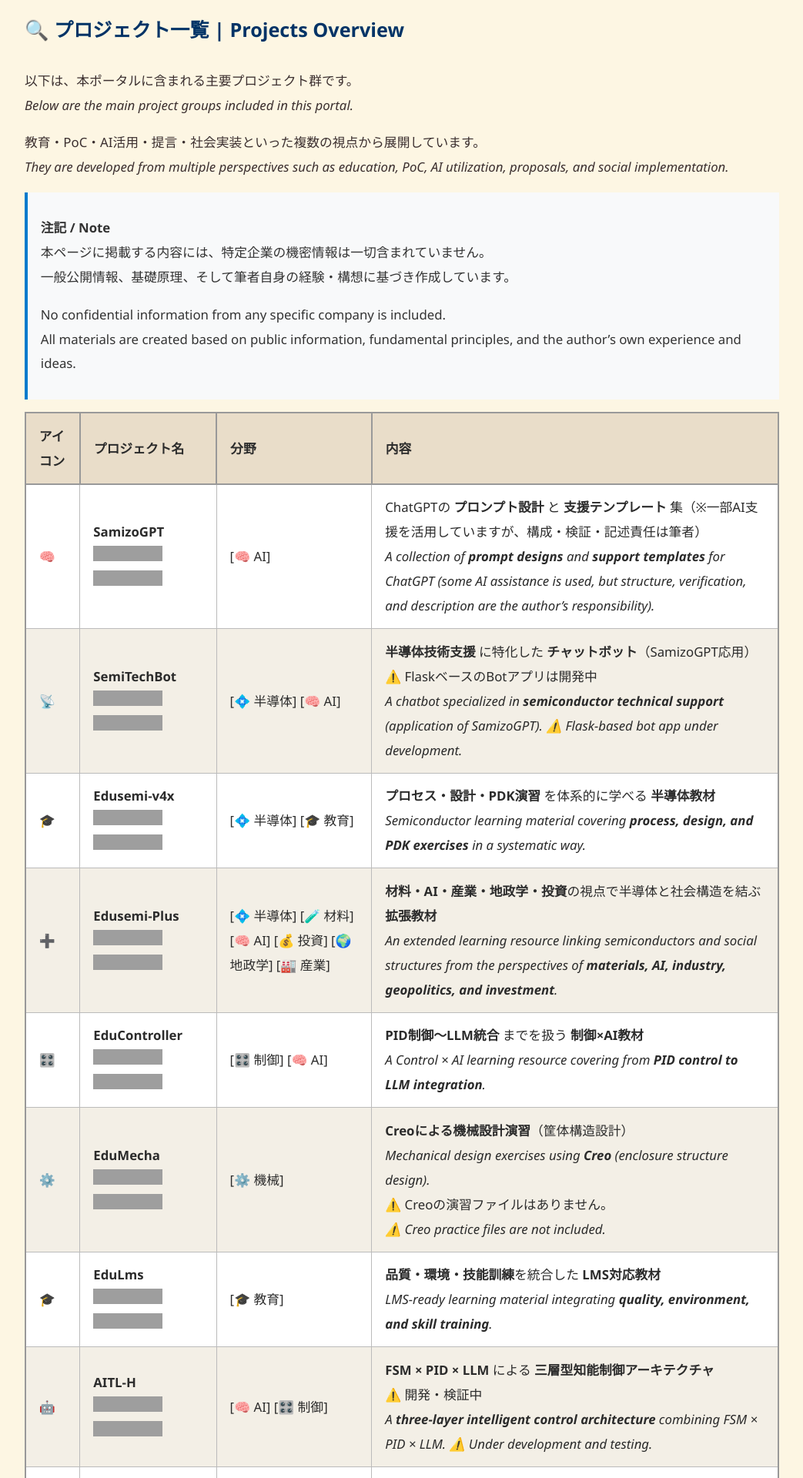
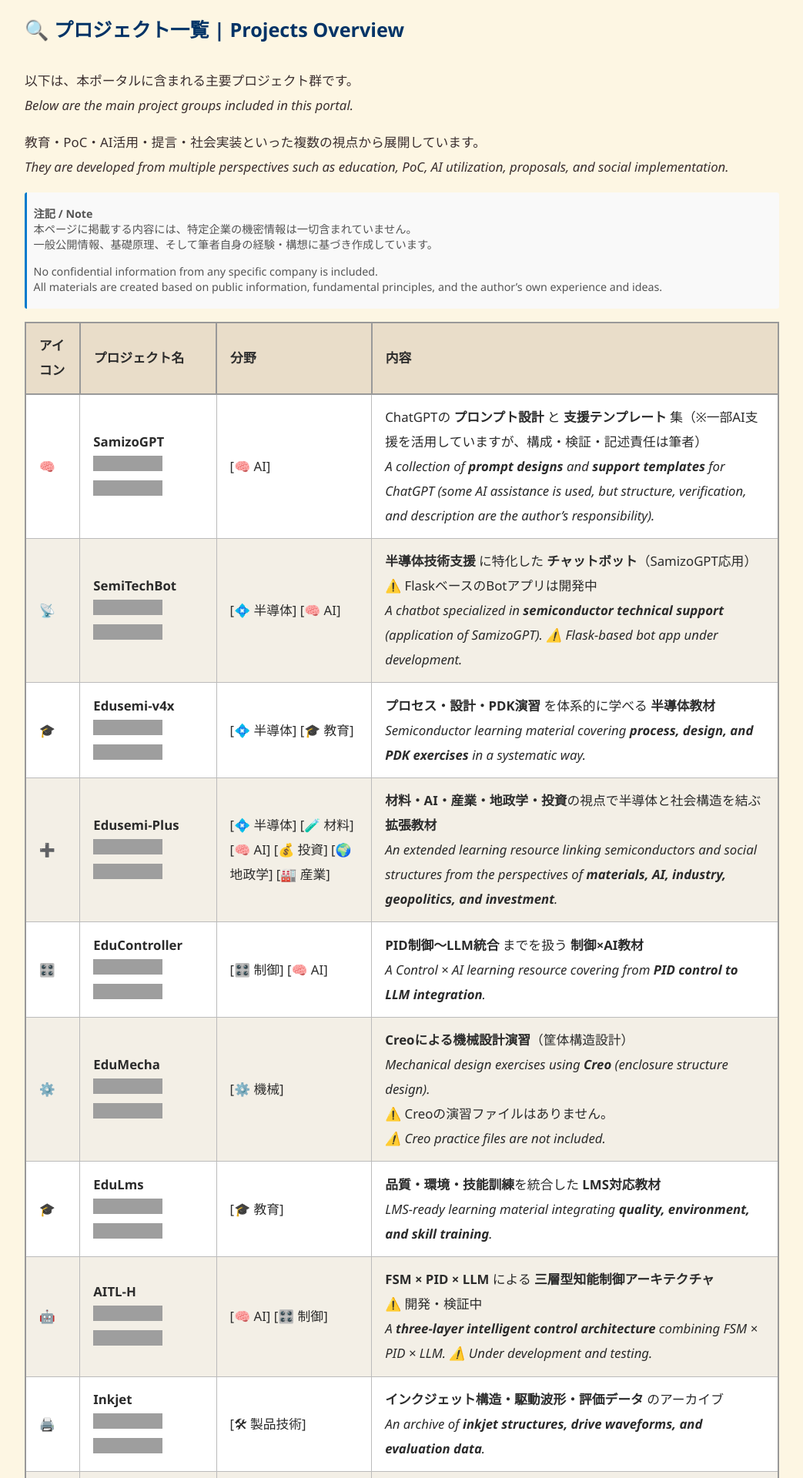
Before and after one commit to Samizo-AITL/Samizo-AITL.github.io, a Jekyll site: the page built from index.md, in a window 1280 px wide. Shown: the part 1214-3134 px from the top of the page at 77% size, without its empty margins (118-1161 px from the left). Built offline with Jekyll 4.4.1, drawn with Linux system fonts in a browser that asks for light colours; grey boxes are pictures that could not be loaded.

Commit message:
Update index.md

```diff
--- a/index.md
+++ b/index.md
@@ -52,6 +52,7 @@
 >
 > No confidential information from any specific company is included.
 > All materials are created based on public information, fundamental principles, and the author's own experience and ideas.
+ {: .annotation-narrow}
 
 | アイコン | **プロジェクト名** | 分野 | 内容 |
 |---------|--------------------|------|------|
```
